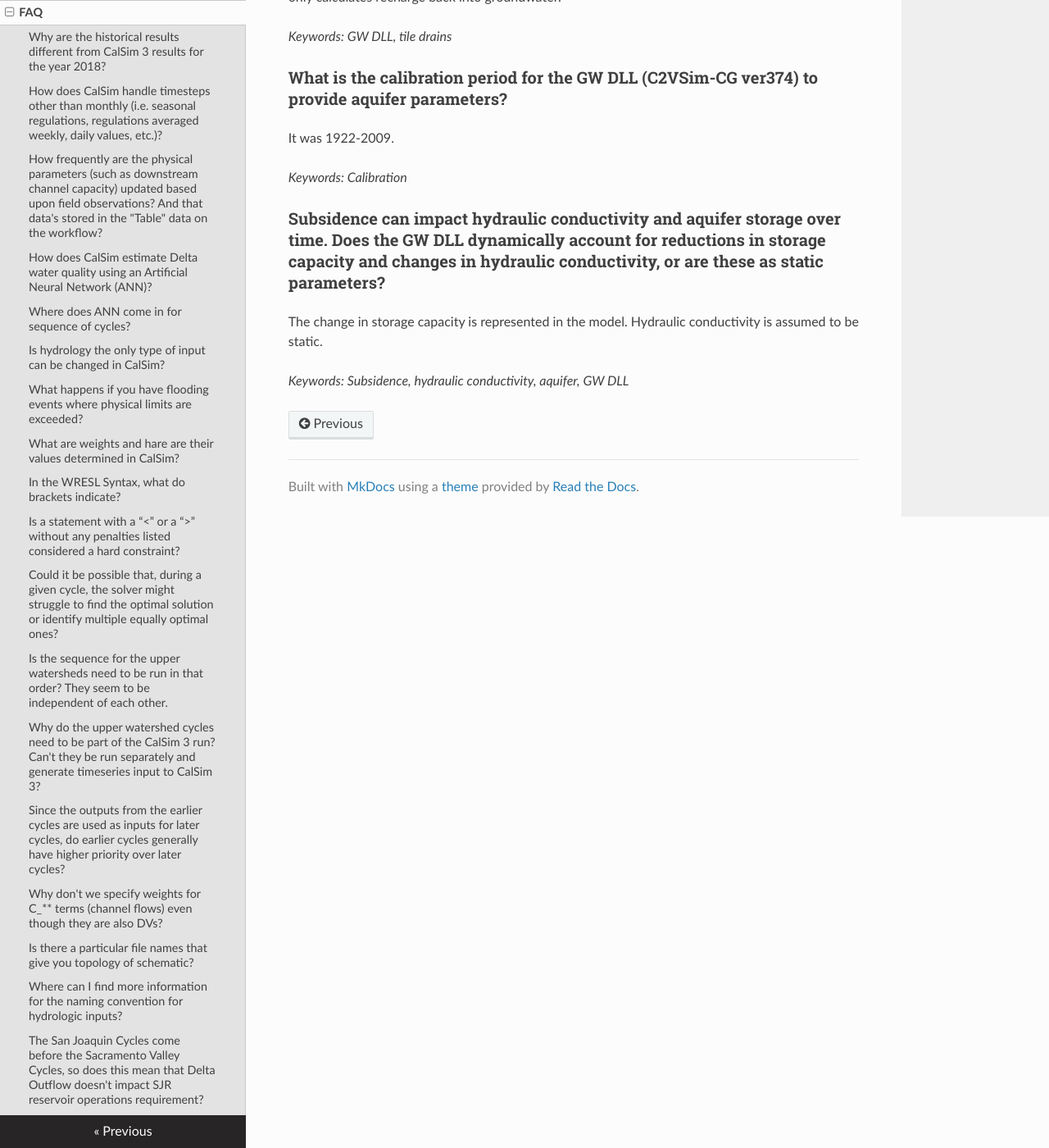
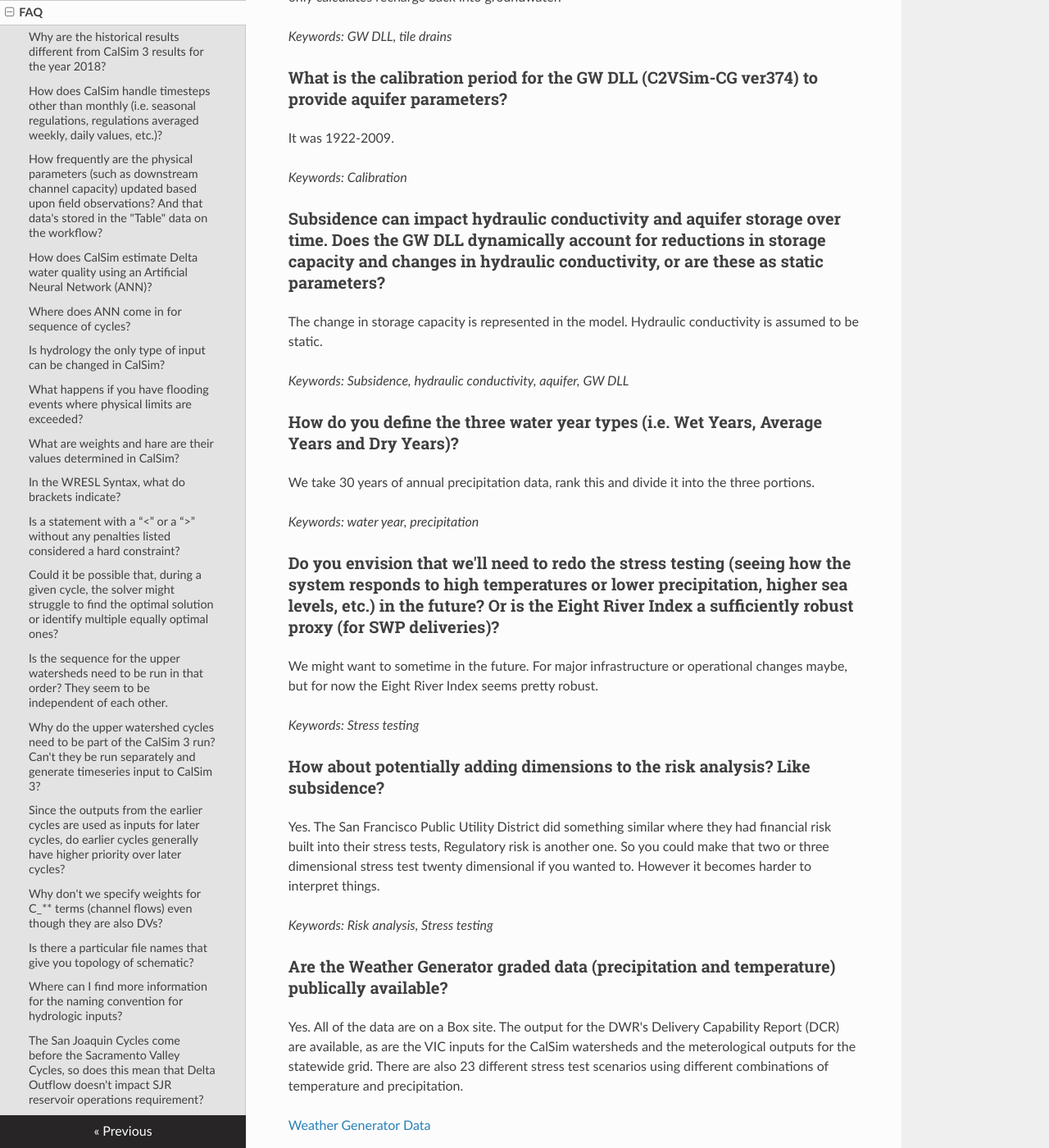
Before and after one commit to CentralValleyModeling/centralvalleymodeling.github.io, an MkDocs documentation site: the page built from docs/faq.md, in a window 1280 px wide and 1400 px high, scrolled down 9101 px. Shown: the whole window at 82% size. Built offline with MkDocs 1.6.1, drawn with Linux system fonts in a browser that asks for light colours; nearby versions of some CDN libraries; some of the changed text lies outside the part shown.

Commit message:
Update faq.md

```diff
--- a/docs/faq.md
+++ b/docs/faq.md
@@ -233,3 +233,50 @@
 The change in storage capacity is represented in the model. Hydraulic conductivity is assumed to be static.
 
 *Keywords: Subsidence, hydraulic conductivity, aquifer, GW DLL*
+
+### How do you define the three water year types (i.e. Wet Years, Average Years and Dry Years)?
+We take 30 years of annual precipitation data, rank this and divide it into the three portions.
+
+*Keywords: water year, precipitation*
+
+### Do you envision that we'll need to redo the stress testing (seeing how the system responds to high temperatures or lower precipitation, higher sea levels, etc.) in the future? Or is the Eight River Index a sufficiently robust proxy (for SWP deliveries)?
+We might want to sometime in the future.  For major infrastructure or operational changes maybe, but for now the Eight River Index seems pretty robust.
+
+*Keywords: Stress testing*
+
+### How about potentially adding dimensions to the risk analysis? Like subsidence?
+Yes. The San Francisco Public Utility District did something similar where they had financial risk built into their stress tests, Regulatory risk is another one.  So you could make that two or three dimensional stress test twenty dimensional if you wanted to.  However it becomes harder to interpret things.
+
+*Keywords: Risk analysis, Stress testing*
+
+### Are the Weather Generator graded data (precipitation and temperature) publically available?
+Yes. All of the data are on a Box site. The output for the DWR's Delivery Capability Report (DCR) are available, as are the VIC inputs for the CalSim watersheds and the meterological outputs for the statewide grid.  There are also 23 different stress test scenarios using different combinations of temperature and precipitation.
+
+[Weather Generator Data](https://cadwr.box.com/s/64ghda1cqfy4vtdwkbsr8s6o813lbem5)
+
+*Keywords: Weather Generator, VIC*
+
+### What is your experience conveying risk information to contractors and how are they receiving this information?
+Contractors have just made comments on the DCR, but we need to get them to take greater ownership of this.  They need to understand the uncertainty involved and figure out how to deal with it because we can answer those question for them.
+
+*Keywords: Risk information, contractors*
+
+### How do you calculate how much land use reductions you need to impose to control groundwater decline?  Do all crops get reduced in landuse reduction?
+This was determined by conducting a sensitivity analysis.  Just annual crops are reduced, not permanent crops.
+
+*Keywords: Land use, groundwater*
+
+### Do the assumptions for climate change scenarios, take into account regulatory changes?
+We don’t make assumptions about how regulations will change as a result of climate change.
+
+*Keywords Assumptions, climate change*
+
+### To determine if settlement contractors must take a deficiency (in allocation), do we use perfect foresight in CalSim 3?
+CalSim 3 used to rely on perfect foresight but currently has the ability to dynamically make forecasts. Ultimately we try to replicate the level of accuracy of Bulletin 120.
+
+Keywords: Perfect foresight, forecast*
+
+### In CalSim 3, are contract limits applicable to surface water deliveries only or are they ever applied to the total applied water amounts?
+Contract limits only apply to surface water. No agreements to limit groundwater pumping.
+
+*Keywords: Contract limits, applied water*
```
